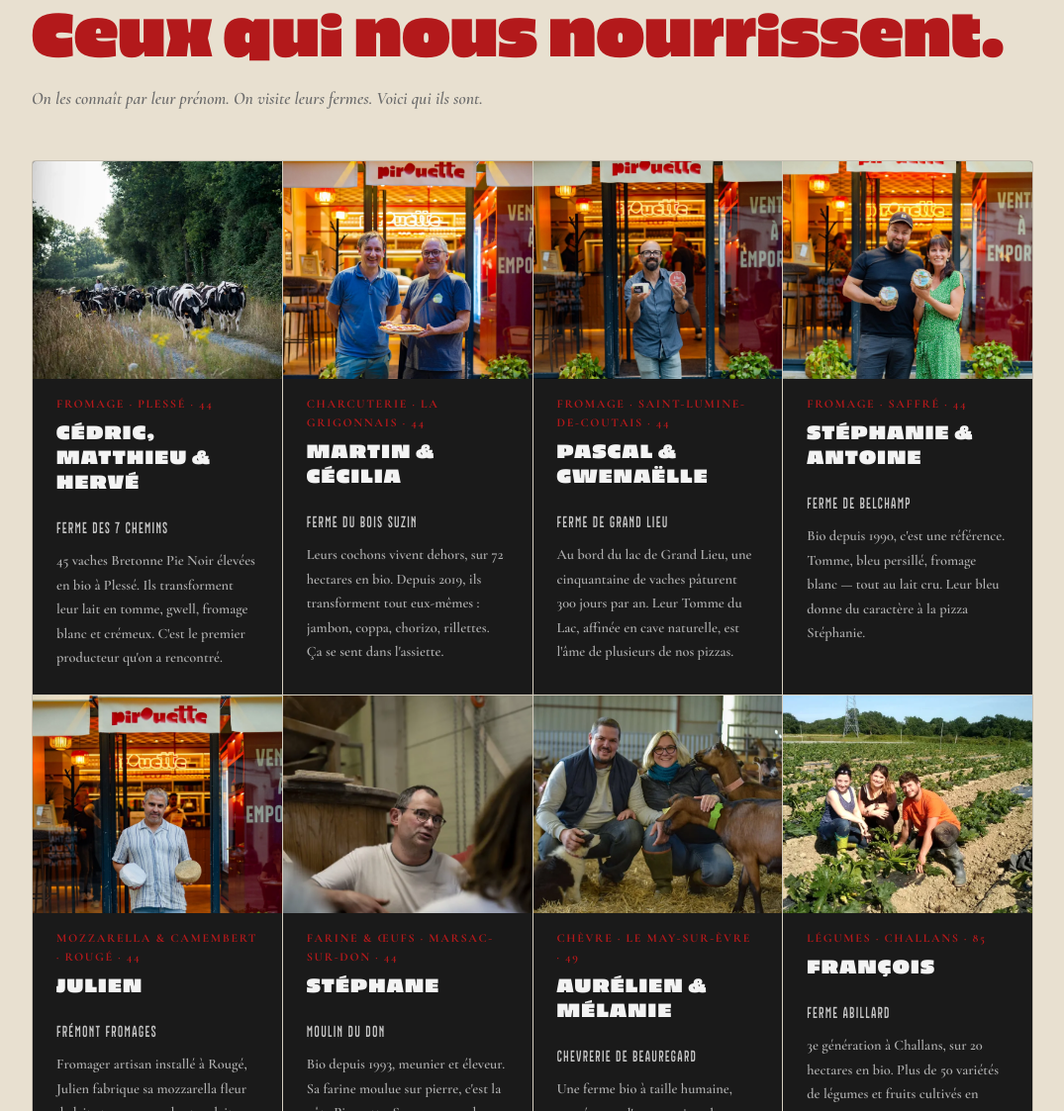
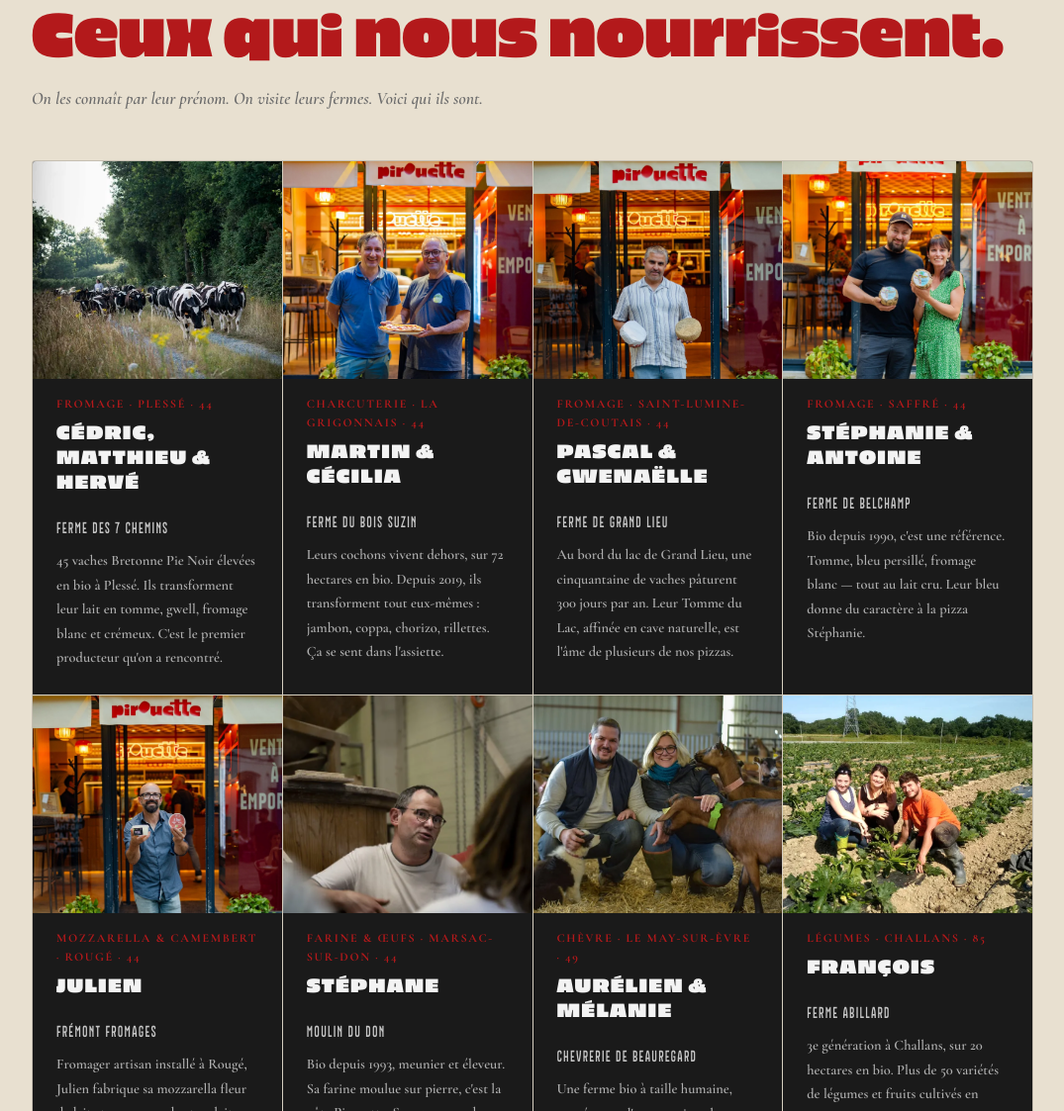
Before and after one commit to PirouetteHugues/pirouette-site, a plain HTML site: page index.html in a window 1280 px wide. Shown: the part 2392-3515 px from the top of the page at 99% size, without its empty margins (102-1177 px from the left). Drawn offline with nearby package versions, Linux system fonts and the light colour scheme.

Commit message:
Correction inversion photos producteurs : Julien ↔ Pascal & Gwenaëlle
Les fichiers photo-julien et photo-pascal-gwenaelle étaient inversés
sur les cartes producteurs de la section #producteurs.

Co-Authored-By: Claude Sonnet 4.6 <noreply@anthropic.com>

```diff
--- a/index.html
+++ b/index.html
@@ -197,7 +197,7 @@
         <!-- Pascal & Gwenaëlle — Ferme de Grand Lieu -->
         <div class="prod-card">
           <div class="prod-card__photo">
-            <picture><source srcset="assets/photo-pascal-gwenaelle.webp" type="image/webp"><img src="assets/photo-pascal-gwenaelle.jpg" alt="Pascal et Gwenaëlle — Ferme de Grand Lieu" class="prod-card__portrait"  loading="lazy" /></picture>
+            <picture><source srcset="assets/photo-julien.webp" type="image/webp"><img src="assets/photo-julien.jpeg" alt="Pascal et Gwenaëlle — Ferme de Grand Lieu" class="prod-card__portrait"  loading="lazy" /></picture>
           </div>
           <div class="prod-card__body">
             <div class="prod-card__tag">Fromage · Saint-Lumine-de-Coutais · 44</div>
@@ -221,7 +221,7 @@
         <!-- Julien — Frémont Fromages, Rougé -->
         <div class="prod-card">
           <div class="prod-card__photo">
-            <picture><source srcset="assets/photo-julien.webp" type="image/webp"><img src="assets/photo-julien.jpeg" alt="Julien Frémont" class="prod-card__portrait" style="object-position: center 15%;"  loading="lazy" /></picture>
+            <picture><source srcset="assets/photo-pascal-gwenaelle.webp" type="image/webp"><img src="assets/photo-pascal-gwenaelle.jpg" alt="Julien Frémont" class="prod-card__portrait" style="object-position: center 15%;"  loading="lazy" /></picture>
           </div>
           <div class="prod-card__body">
             <div class="prod-card__tag">Mozzarella & Camembert · Rougé · 44</div>
```
